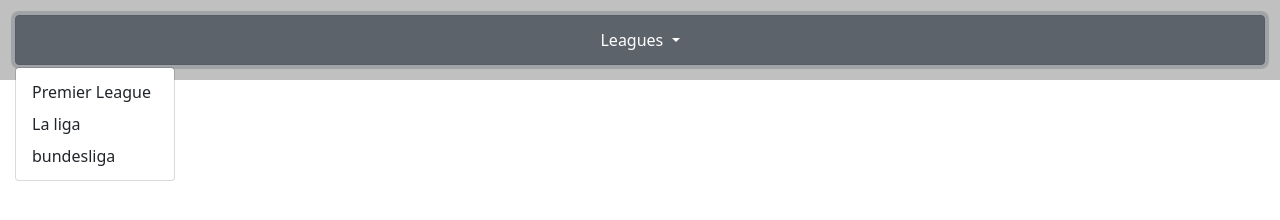
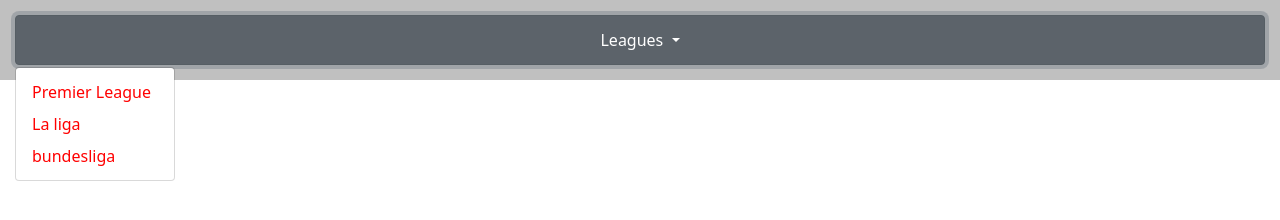
Before and after one commit to AryaSaini/football-finder, a plain HTML site: page index.html in a window 1280 px wide. Both pictures are taken after a click on the button "Leagues". Drawn offline with nearby package versions, Linux system fonts and the light colour scheme.

Commit message:
adding color to words directly in html

```diff
--- a/assets/style.css
+++ b/assets/style.css
@@ -21,6 +21,6 @@
     height: 50px;
     text-align: center;
 }
-body {
-    background-color:#C0C0C0;
+.dropdown-item{
+    color:red;
 }
--- a/index.html
+++ b/index.html
@@ -18,9 +18,9 @@
                 Leagues
             </button>
             <ul class="dropdown-menu" aria-labelledby="dropdownMenuButton1">
-                <li id="premierLeague"><a class="dropdown-item" href="#">Premier League</a></li>
-                <li id="laLiga"><a class="dropdown-item" href="#">La liga</a></li>
-                <li id="bundesliga"><a class="dropdown-item" href="#">bundesliga</a></li>
+                <li id="premierLeague"><a class="dropdown-item" href="#" style="color:red;">Premier League</a></li>
+                <li id="laLiga"><a class="dropdown-item" href="#" style="color:red;">La liga</a></li>
+                <li id="bundesliga"><a class="dropdown-item" href="#" style="color:red;">bundesliga</a></li>
             </ul>
         </div>
         <div class="row">
```
